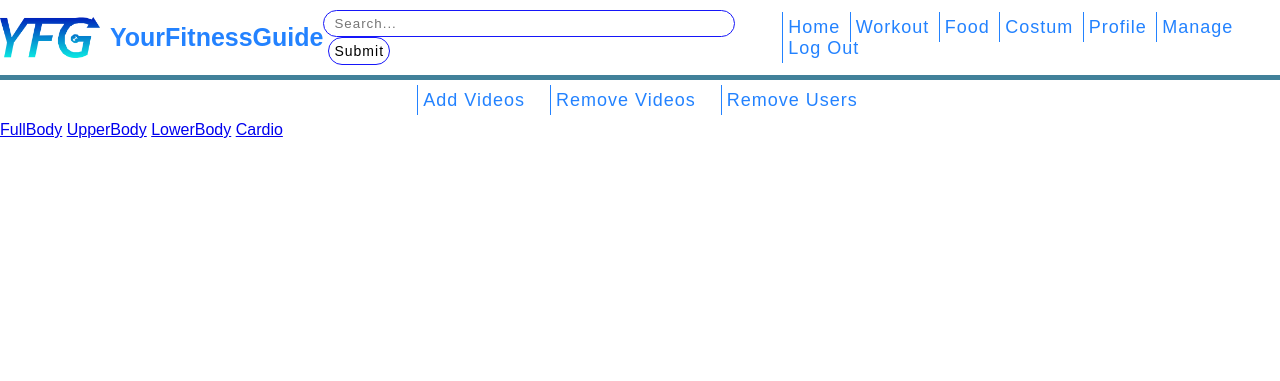
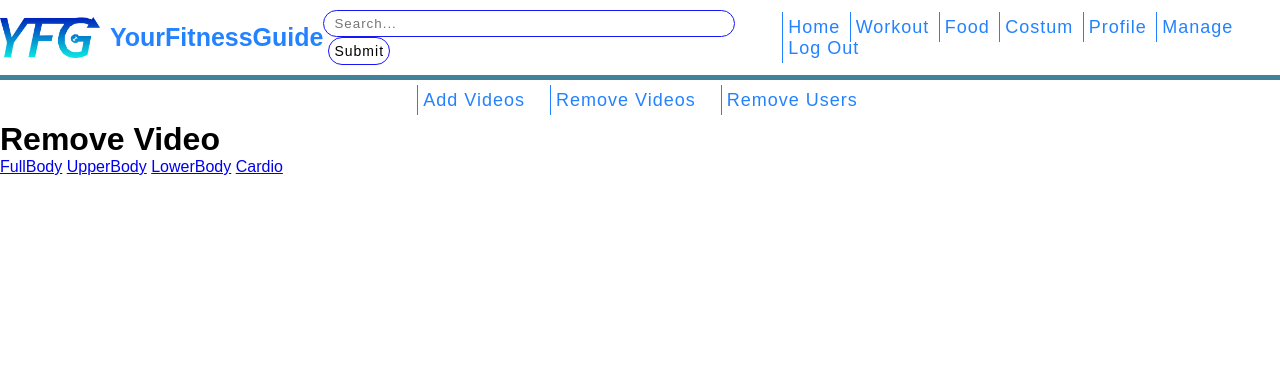
Before and after one commit to bm44276/fitnessguide-LAB-, a PHP site: page /admin/removeVideos.php?type=1 in a window 1280 px wide. Shown: the top 381 px of the page. Run offline with PHP 8.4, Linux system fonts and the light colour scheme; the visitor is signed in with stand-in values (Sample User, id 1); data that the repository does not hold is empty.

Commit message:
Update removeVideos.php

```diff
--- a/admin/removeVideos.php
+++ b/admin/removeVideos.php
@@ -32,7 +32,8 @@
     }
     ?>
     </div>
-    <div>
+    <h1>Remove Video </h1>
+    <div class="selection">
     <a href="removeVideos.php?type=FullBody">FullBody</a>
     <a href="removeVideos.php?type=UpperBody">UpperBody</a>
     <a href="removeVideos.php?type=LowerBody">LowerBody</a>
@@ -52,8 +53,11 @@
                                 ?>
                                 <form action="removeSpecifikVideoDB.php" method="POST">
                                 <div class="videos">
-                                    <h1 style="letter-spacing: 1px; margin-top: 5px"><?php echo $videoName?></h1>
+                                    <div class="flexVid">
                                     <video controls poster="<?php echo $row['photopath']?>"  src="<?php echo $row['videopath']?>" type="video/mp4"></video>
+                                     <h1 style="letter-spacing: 1px; margin-top: 5px"><?php echo $videoName?></h1>
+                                </div>
+
 
                                     <!--the files needed info-->
                                     <input type="number" name="ID" id="" value="<?php echo $row['ID']?>" style="display: none;">
```
